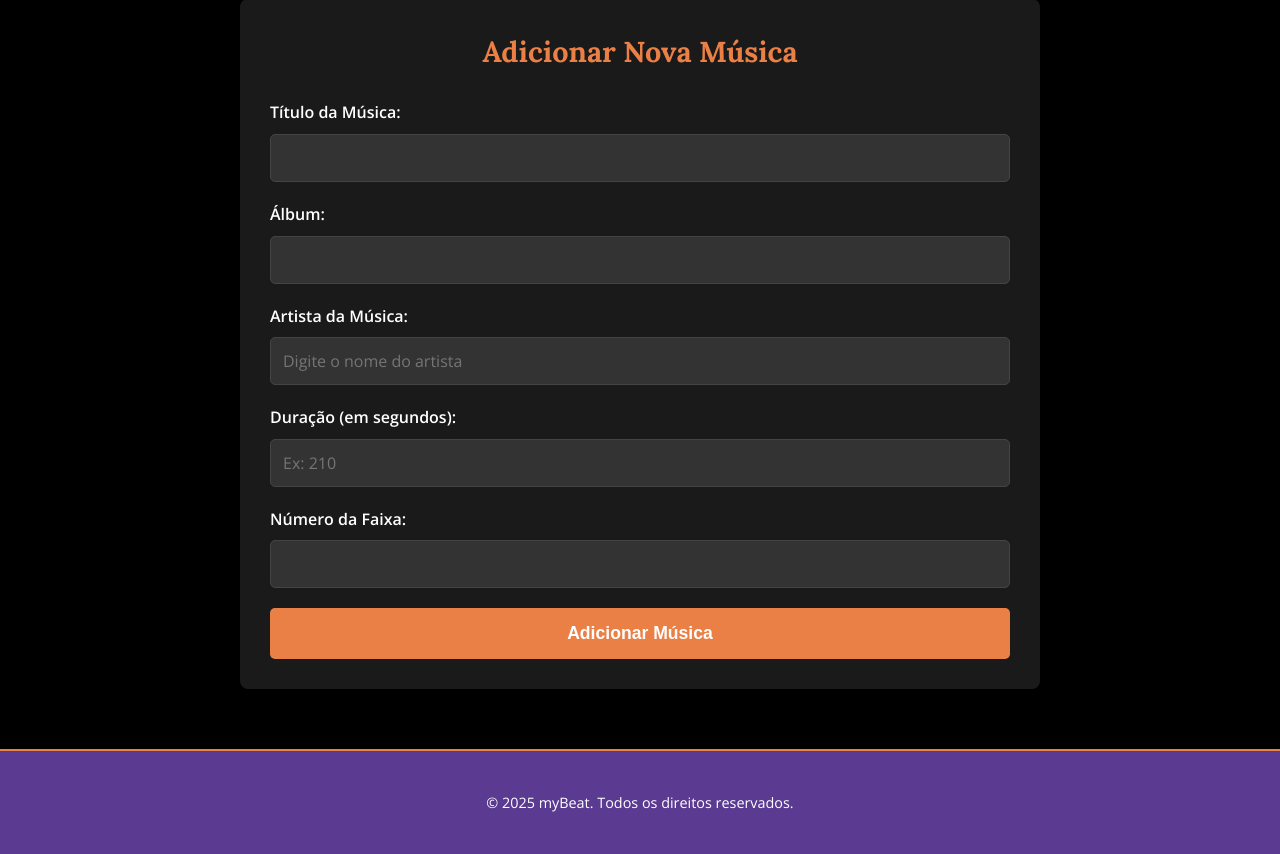
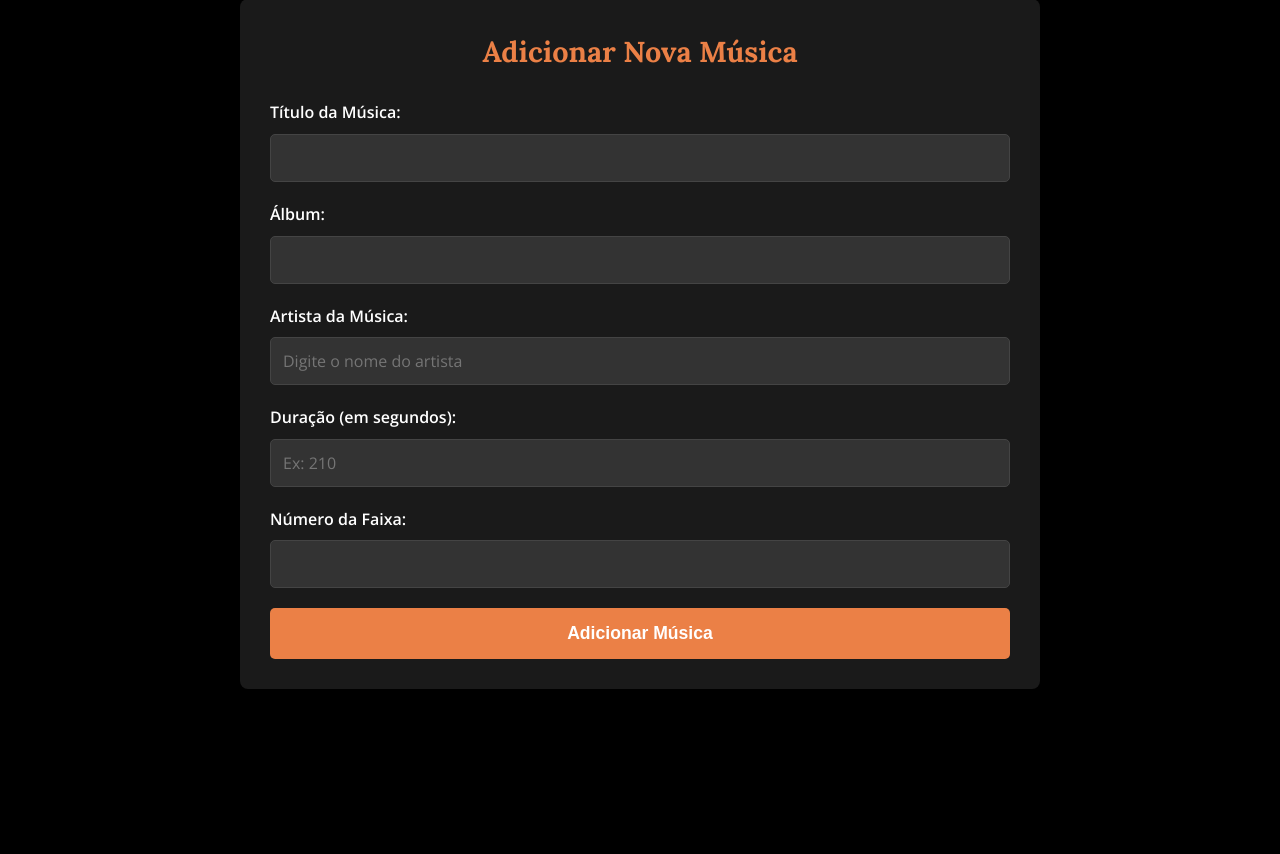
Before and after one commit to FelixSJ1/Mybeat, a PHP site: page /Mybeat/app/Views/AdicaoDeDadosF.php in a window 1280 px wide. Shown: the part 1838-2692 px from the top of the page. After the commit the page ends 2527 px from the top, so only its background shows below. Run offline with PHP 8.4, Linux system fonts and the light colour scheme.

Commit message:
Edição da interface

```diff
--- a/app/Views/AdicaoDeDadosF.php
+++ b/app/Views/AdicaoDeDadosF.php
@@ -7,6 +7,8 @@ error_reporting(E_ALL);
 
 include("../config/conector.php");
 include("../Controllers/ControllerF.php");
+
+
 
 $controller = new ControllerF($conn);
 $msgs = $controller->processarRequisicao();
@@ -133,11 +135,6 @@ $msg_musica  = $msgs['musica'];
 
     </main>
 
-    <footer>
-        <div class="container">
-            <p>&copy; <?php echo date("Y"); ?> myBeat. Todos os direitos reservados.</p>
-        </div>
-    </footer>
 
 </body>
 </html>
```
